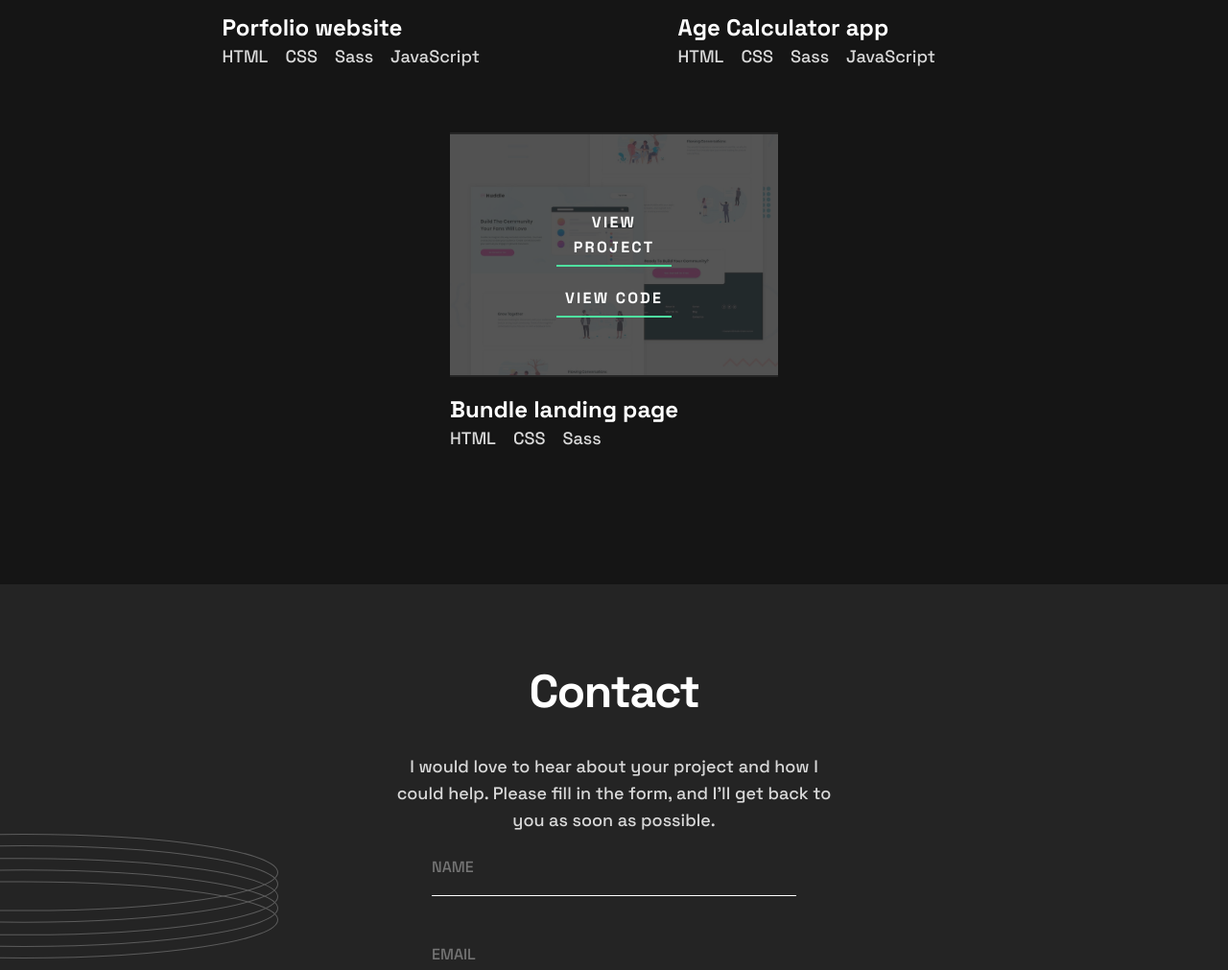
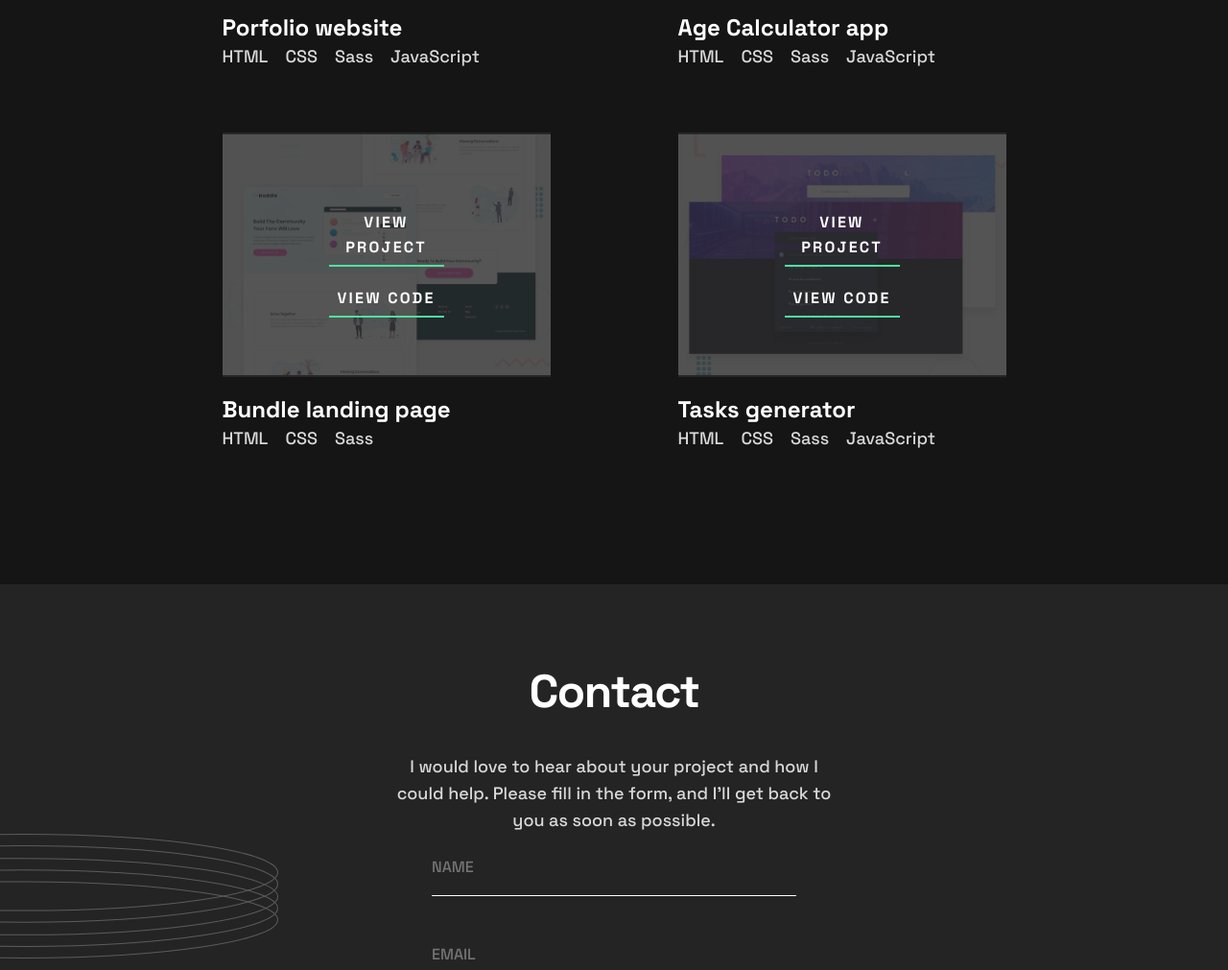
Before and after one commit to WiaterKa/2023.04.02---Portfolio_KIW, a website built with Parcel: page index.html in a window 1280 px wide. Shown: the part 2280-3291 px from the top of the page at 96% size. Built offline with nearby package versions, Linux system fonts and the light colour scheme.

Commit message:
Tasks Generator Project Added

```diff
--- a/index.html
+++ b/index.html
@@ -173,7 +173,28 @@
 
 </div>
 
+<div class="project-box">
+  <img src="assets/images/Tasks-generator-preview.jpeg" alt="projectimg">
+  <h3 class="projects">Tasks generator</h3>
+
+  <div class="stack">
+    <p class="p-primary">HTML </p>
+      <p class="p-primary">CSS</p>
+      <p class="p-primary">Sass</p>
+      <p class="p-primary">JavaScript</p>
+</div>
+<div class="project-links">
+ <a href="https://tasks-list-generator.netlify.app/" target="_blank"><p class="p-secondary">View project</p></a>
+  <a href="https://github.com/WiaterKa/2023.04.07----Task-list_INT.git" target="_blank"><p class="p-secondary">View code</p></a>
+</div>
+
+</div>
+
+
 <!-- ROOM FOR FURTHER PROJECTS (CURRENTLY IN DEVELOPMENT PROCESS) -->
+
+
+
 
 </section>
 </div>
```
Also changed, not shown: assets/images/Tasks-generator-preview.jpeg (added), dist/Tasks-generator-preview.6f5f5ac4.jpeg (added), dist/index.html.
